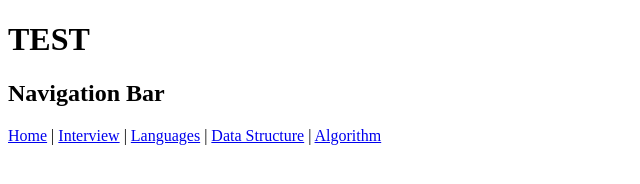
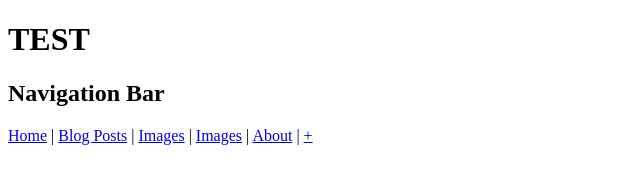
Before and after one commit to MathiasEAhlander/japan-blogg, a website: page frontend/index.html in a window 1280 px wide. Shown: the whole page, without its empty margins (0-640 px from the left). Drawn offline with Linux system fonts and the light colour scheme.

Commit message:
SLIGHTLY MODIFIED NAV

```diff
--- a/frontend/index.html
+++ b/frontend/index.html
@@ -12,10 +12,11 @@
 		<!-- nav tag starts -->
 		<nav>
 			<a href="#">Home</a> |
-			<a href="#">Interview</a> |
-			<a href="#">Languages</a> |
-			<a href="#">Data Structure</a> |
-			<a href="#">Algorithm</a>
+			<a href="#">Blog Posts</a> |
+			<a href="#">Images</a> |
+			<a href="#">Images</a> |
+			<a href="#">About</a> |
+			<a href="#">+</a>
 		</nav>
 		<!-- nav tag ends -->
 		<div class=""></div>
```
